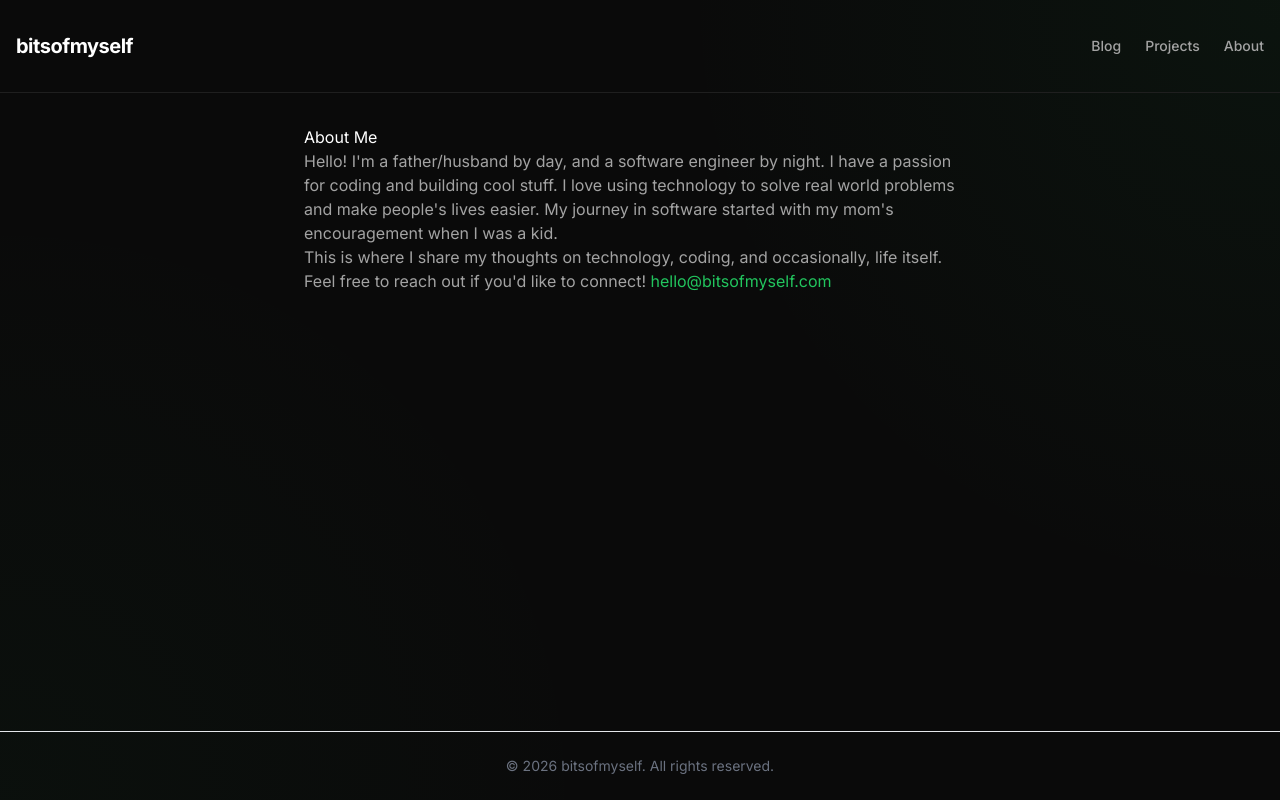
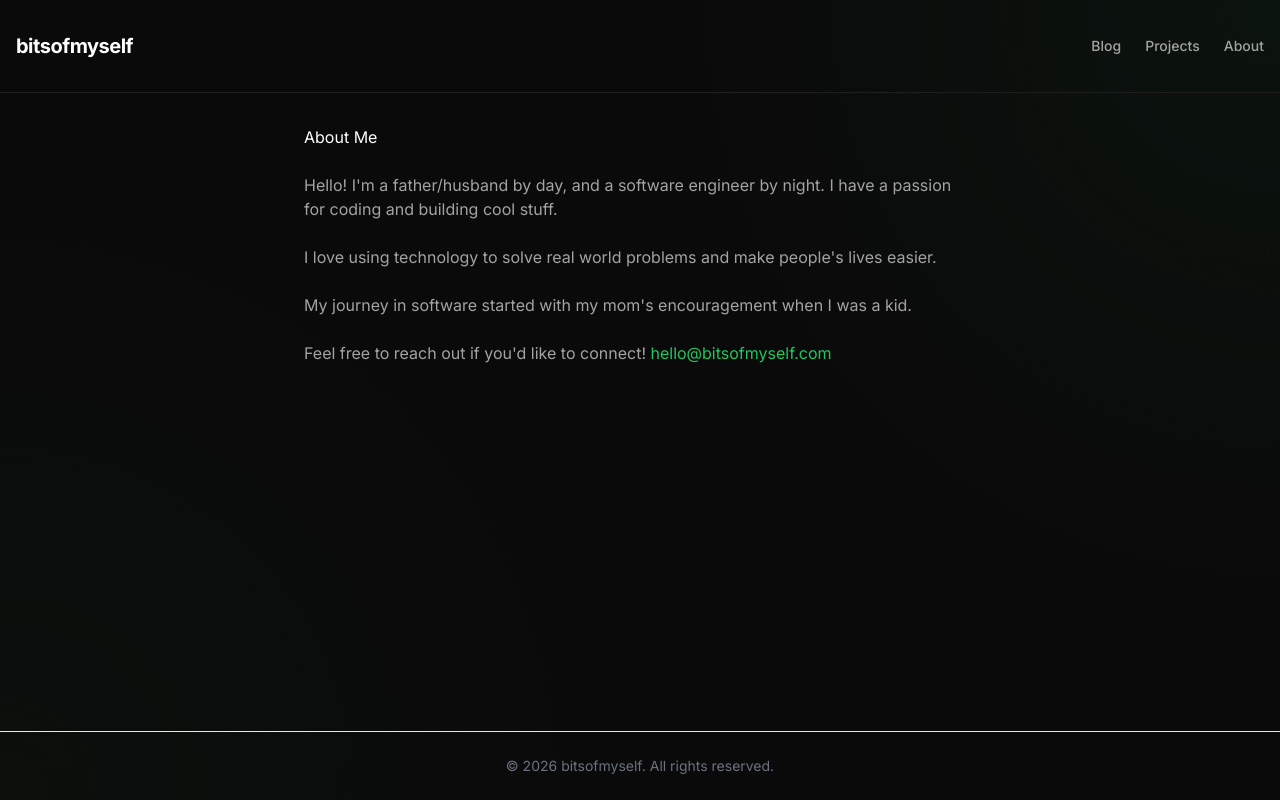
Before and after one commit to joeyoggie/bitsofmyself, a Next.js app: page /about in a window 1280 px wide. Built offline with nearby package versions, Linux system fonts and the light colour scheme.

Commit message:
style: enhance about page layout by adding vertical spacing and separating content into distinct paragraphs.

```diff
--- a/src/app/about/page.tsx
+++ b/src/app/about/page.tsx
@@ -1,16 +1,15 @@
 export default function AboutPage() {
     return (
-        <div className="max-w-2xl mx-auto prose prose-invert prose-brand">
+        <div className="max-w-2xl mx-auto prose prose-invert prose-brand space-y-6">
             <h1 className="text-white">About Me</h1>
             <p className="text-dark-muted">
                 Hello! I'm a father/husband by day, and a software engineer by night. I have a passion for coding and building cool stuff.
-
-                I love using technology to solve real world problems and make people's lives easier.
-
-                My journey in software started with my mom's encouragement when I was a kid.
             </p>
             <p className="text-dark-muted">
-                This is where I share my thoughts on technology, coding, and occasionally, life itself.
+                I love using technology to solve real world problems and make people's lives easier.
+            </p>
+            <p className="text-dark-muted">
+                My journey in software started with my mom's encouragement when I was a kid.
             </p>
             <p className="text-dark-muted">
                 Feel free to reach out if you'd like to connect! <a href="mailto:hello@bitsofmyself.com" className="text-brand-500 hover:text-brand-400 transition-colors">hello@bitsofmyself.com</a>
```
